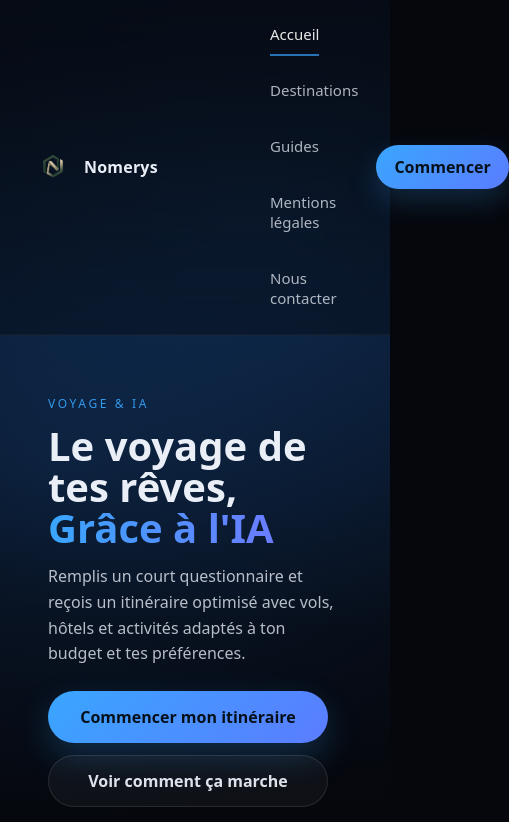
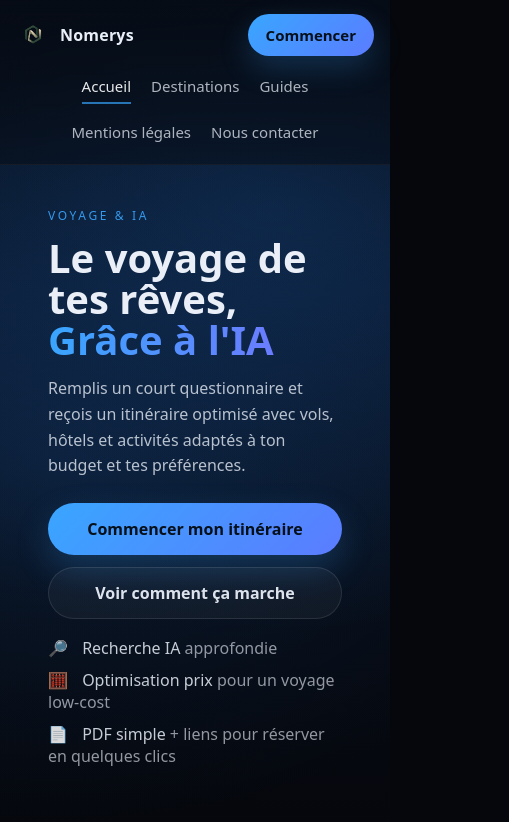
Before and after one commit to Kirikou3008/Nomerys, a plain HTML site: page index.html in a window 390 px wide. Shown: the top 822 px of the page, 509 px wide, since content can reach past the window. Drawn offline with nearby package versions, Linux system fonts and the light colour scheme; animation ran at ten frames a second.

Commit message:
home.css

```diff
--- a/home.css
+++ b/home.css
@@ -421,3 +421,71 @@
   align-items: center;
   gap: 18px;
 }
+
+/* HEADER MOBILE PROPRE */
+@media (max-width: 600px) {
+  .home-page .nav-shell {
+    width: calc(100% - 32px);
+    margin: 0 auto;
+    display: grid;
+    grid-template-columns: 1fr auto;
+    grid-template-areas:
+      "brand cta"
+      "nav nav";
+    align-items: center;
+    gap: 14px 12px;
+    padding: 14px 0;
+  }
+
+  .home-page .brand {
+    grid-area: brand;
+  }
+
+  .home-page .brand-logo {
+    width: 34px;
+    height: 34px;
+  }
+
+  .home-page .cta-top {
+    grid-area: cta;
+    justify-self: end;
+    height: 42px;
+    padding: 0 18px;
+    font-size: 15px;
+  }
+
+  .home-page .nav {
+    grid-area: nav;
+    display: flex;
+    justify-content: center;
+    flex-wrap: wrap;
+    gap: 12px 20px;
+    width: 100%;
+  }
+
+  .home-page .nav-link {
+    font-size: 15px;
+    padding: 6px 0;
+  }
+
+  .home-page .hero {
+    padding-top: 42px;
+  }
+
+  .home-page .hero-actions {
+    flex-direction: column;
+    align-items: flex-start;
+    gap: 12px;
+  }
+
+  .home-page .hero-actions .btn {
+    width: 100%;
+    max-width: 300px;
+    min-height: 52px;
+    height: auto;
+    padding: 12px 20px;
+    text-align: center;
+    white-space: normal;
+    line-height: 1.15;
+  }
+}
```
